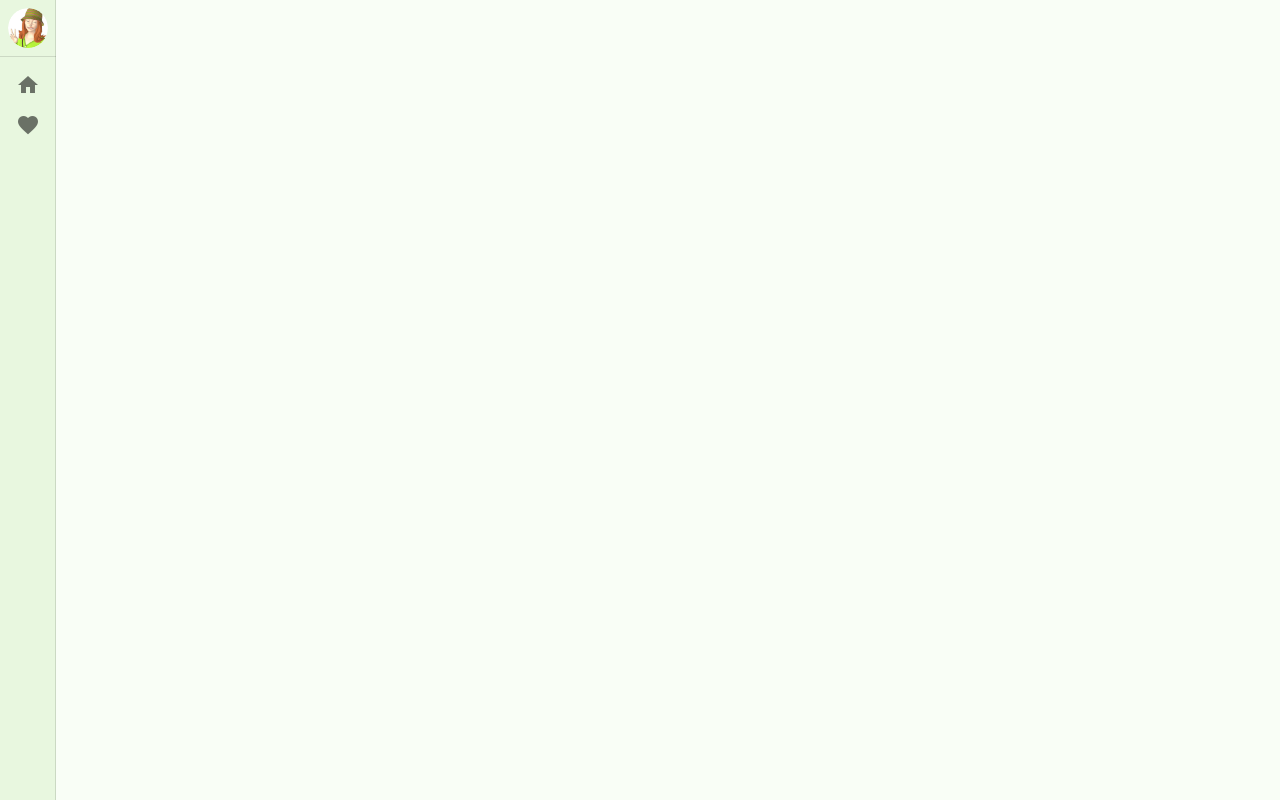
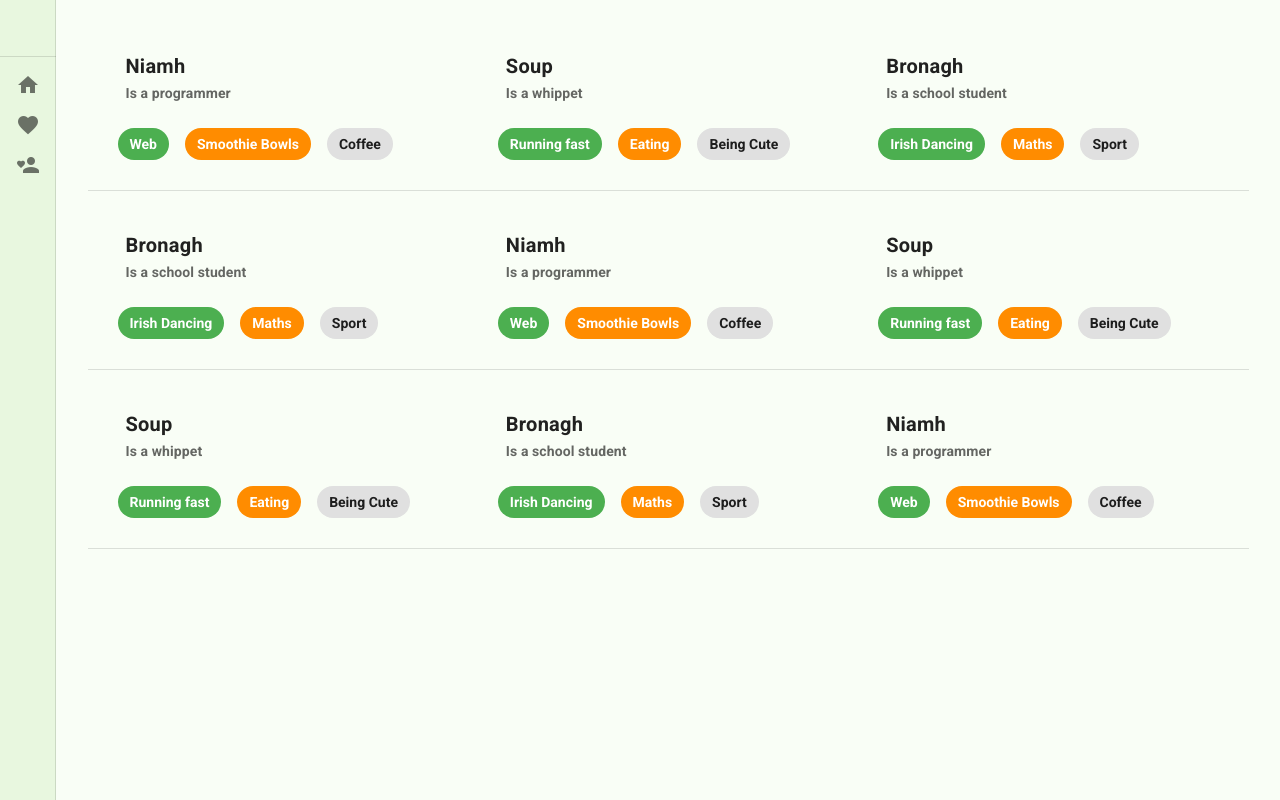
Before and after one commit to niamhabgallagher/random-nuxt-app, a Nuxt app: page /Account in a window 1280 px wide. Built offline with nearby package versions, Linux system fonts and the light colour scheme.

Commit message:
Adding an 'account' page

```diff
--- a/layouts/default.vue
+++ b/layouts/default.vue
@@ -50,6 +50,7 @@ export default {
       items: [
         { title: 'Home', icon: 'mdi-home', route: '/' },
         { title: 'Heart', icon: 'mdi-heart', route: '/heart' },
+        { title: 'Account', icon: 'mdi-account-heart', route: '/account' },
       ]
     }
   },
--- /dev/null
+++ b/pages/Account.vue
@@ -0,0 +1,72 @@
+<template>
+  <v-container>
+    <div v-for="items in accounts" :key="items.id">
+      <v-row style="margin: 10px">
+        <v-col v-for="item in items.people" :key="item.id" cols="4">
+          <v-card color="#f9fef6" elevation="0">
+            <v-card-title style="font-weight: bold;">{{ item.name }}</v-card-title>
+            <v-card-subtitle style="font-weight: bold;">{{ item.description }}</v-card-subtitle>
+            <v-chip
+              class="ma-2"
+              color="primary"
+              style="font-weight: bold;"
+            >
+              {{ item.skills[0] }}
+            </v-chip>
+            <v-chip
+              class="ma-2"
+              color="secondary"
+              style="font-weight: bold;"
+            >
+              {{ item.skills[1] }}
+            </v-chip>
+            <v-chip
+              class="ma-2"
+              color="tertiary"
+              style="font-weight: bold;"
+            >
+              {{ item.skills[2] }}
+            </v-chip>
+          </v-card>
+        </v-col>
+      </v-row>
+      <v-divider></v-divider>
+    </div>
+  </v-container>
+</template>
+
+<script>
+export default {
+  name: 'IndexPage',
+  data() {
+    return {
+      accounts: [
+        {
+          id: 1,
+          people: [
+            { id: 1, name: 'Niamh', description: 'Is a programmer', skills: [ 'Web', 'Smoothie Bowls', 'Coffee' ] },
+            { id: 2, name: 'Soup', description: 'Is a whippet', skills: [ 'Running fast', 'Eating', 'Being Cute' ] },
+            { id: 3, name: 'Bronagh', description: 'Is a school student', skills: [ 'Irish Dancing', 'Maths', 'Sport' ] }
+          ]
+        },
+        {
+          id: 2,
+          people: [
+            { id: 3, name: 'Bronagh', description: 'Is a school student', skills: [ 'Irish Dancing', 'Maths', 'Sport' ] },
+            { id: 1, name: 'Niamh', description: 'Is a programmer', skills: [ 'Web', 'Smoothie Bowls', 'Coffee' ] },
+            { id: 2, name: 'Soup', description: 'Is a whippet', skills: [ 'Running fast', 'Eating', 'Being Cute' ] },
+          ]
+        },
+        {
+          id: 3,
+          people: [
+            { id: 2, name: 'Soup', description: 'Is a whippet', skills: [ 'Running fast', 'Eating', 'Being Cute' ] },
+            { id: 3, name: 'Bronagh', description: 'Is a school student', skills: [ 'Irish Dancing', 'Maths', 'Sport' ] },
+            { id: 1, name: 'Niamh', description: 'Is a programmer', skills: [ 'Web', 'Smoothie Bowls', 'Coffee' ] },
+          ]
+        },
+      ]
+    }
+  },
+}
+</script>
```
